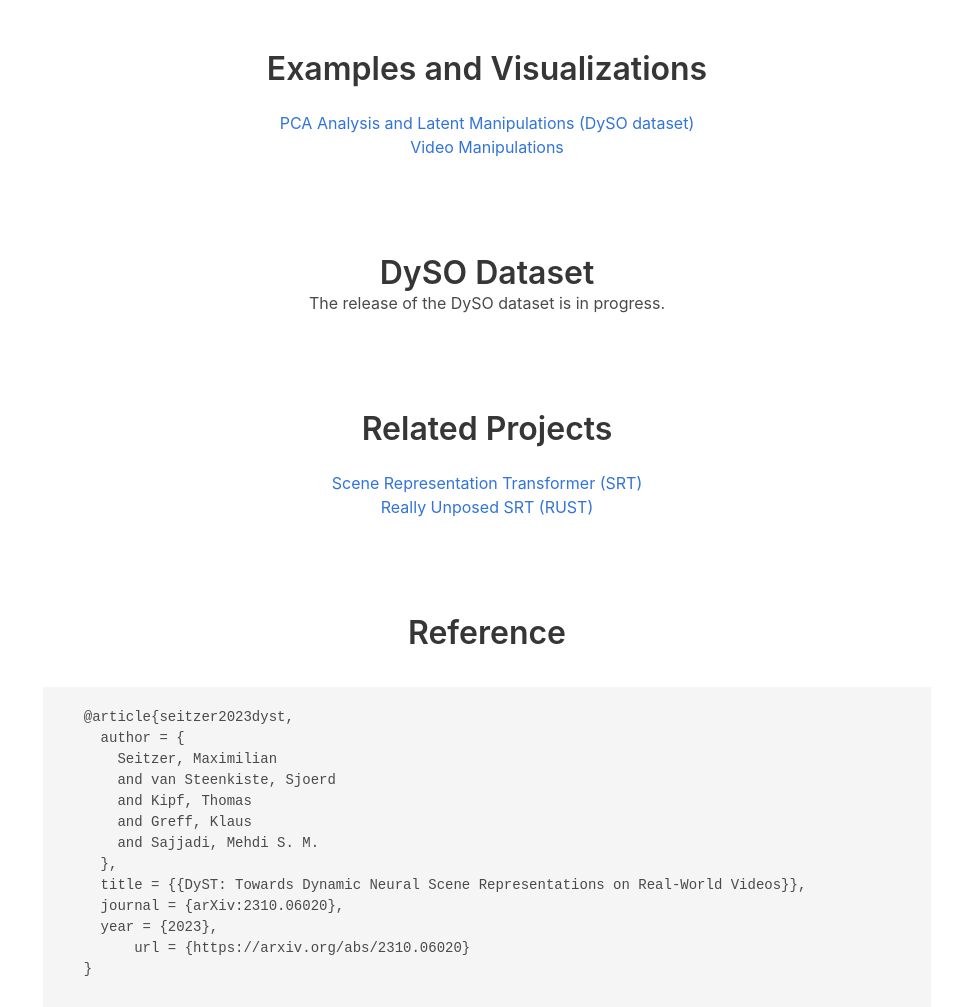
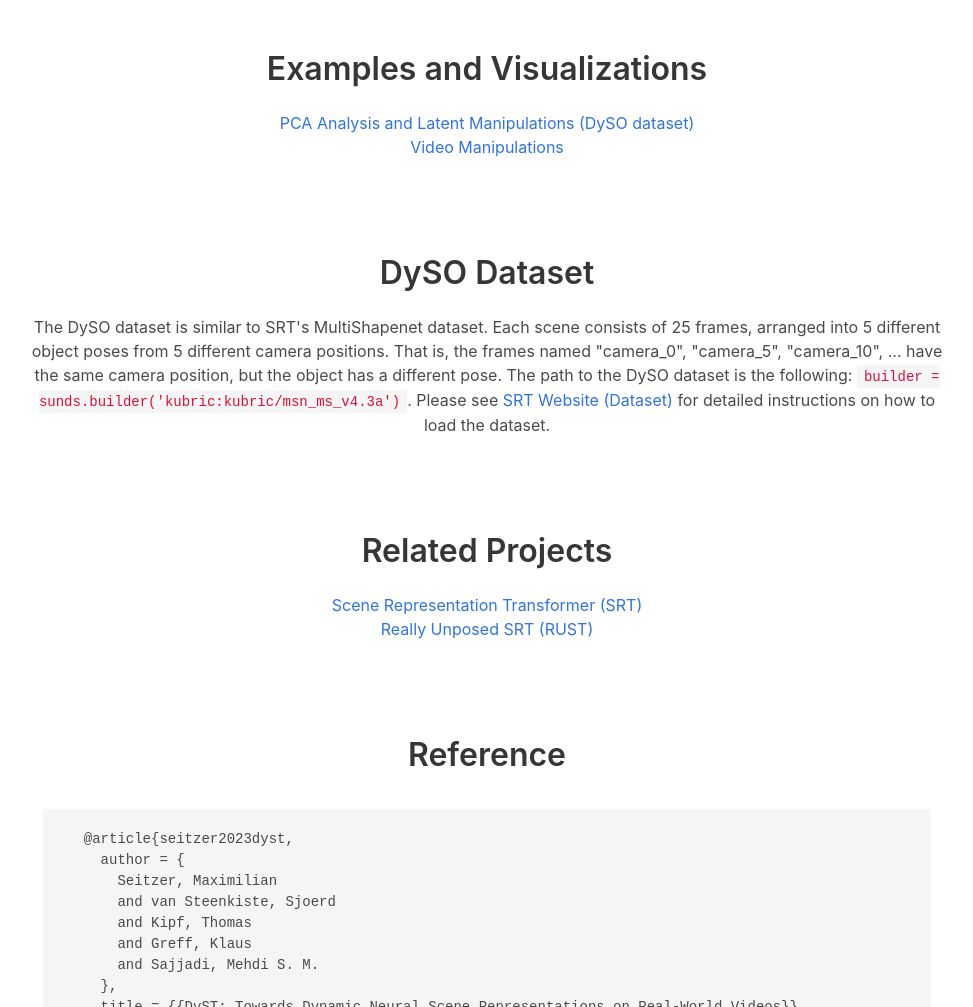
Before and after one commit to dyst-paper/dyst-paper.github.io, a plain HTML site: page index.html in a window 1280 px wide. Shown: the part 1713-2720 px from the top of the page, without its empty margins (153-1126 px from the left). Drawn offline with Linux system fonts and the light colour scheme; some icons are missing.

Commit message:
Add instructions to load DySO dataset

```diff
--- a/index.html
+++ b/index.html
@@ -60,7 +60,12 @@
 
     <section class="section">
       <h2 class="title">DySO Dataset</h2>
-        The release of the DySO dataset is in progress.
+        The DySO dataset is similar to SRT's MultiShapenet dataset.
+        Each scene consists of 25 frames, arranged into 5 different object poses from 5 different camera positions.
+        That is, the frames named "camera_0", "camera_5", "camera_10", ... have the same camera position, but the object has a different pose.
+        The path to the DySO dataset is the following: <code>builder = sunds.builder('kubric:kubric/msn_ms_v4.3a')</code>.
+        Please see <a href="https://srt-paper.github.io/#dataset", target="_blank">SRT Website (Dataset)</a> for detailed
+ instructions on how to load the dataset.
     </section>
 
   </section>
```
